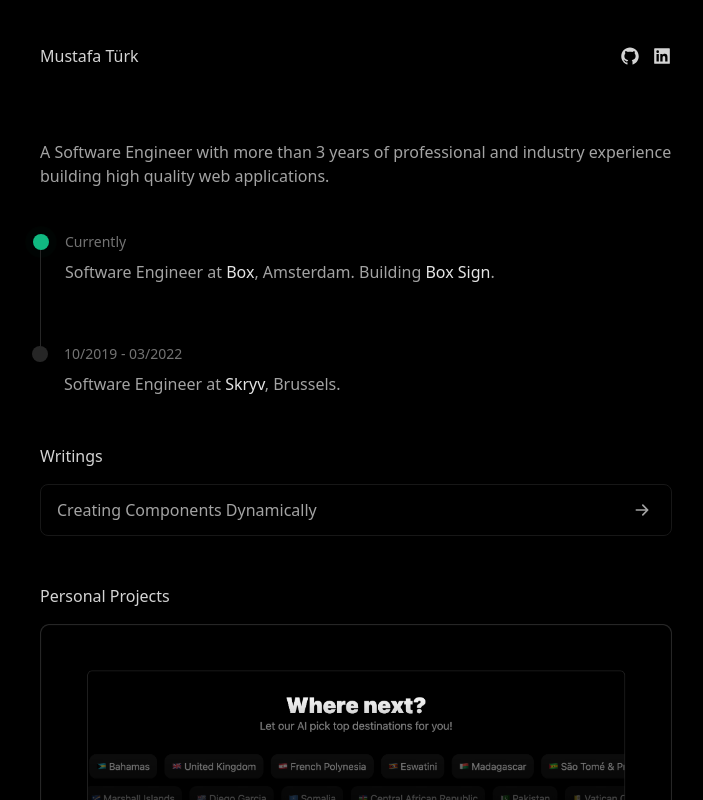
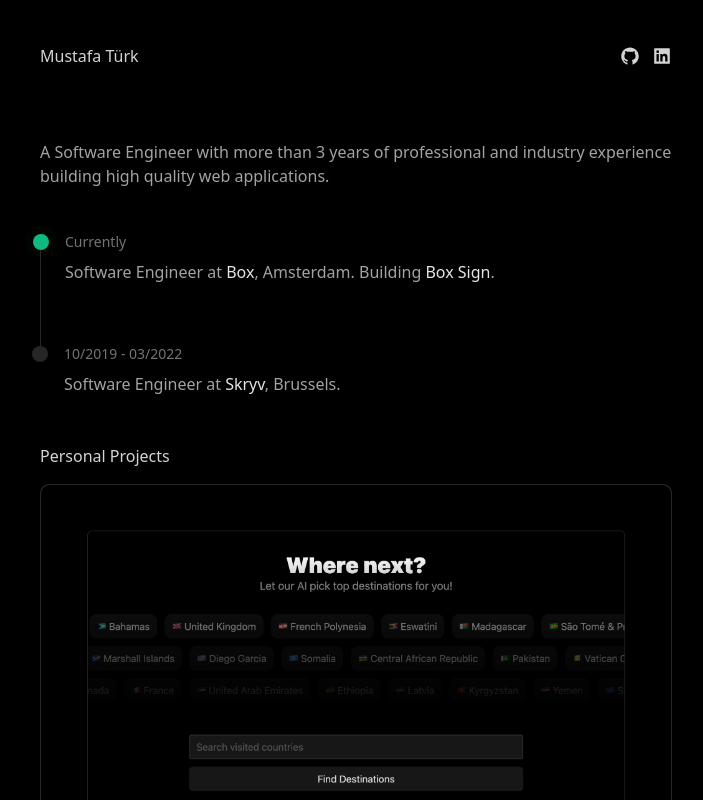
Before and after one commit to mustafa-turk/www, a Next.js app: page / in a window 1280 px wide. Shown: the top 800 px of the page, without its empty margins (284-987 px from the left). Built offline with nearby package versions, Linux system fonts and the light colour scheme; a web font is replaced by a local one.

Commit message:
remove temporarly writings

```diff
--- a/src/pages/index.js
+++ b/src/pages/index.js
@@ -54,18 +54,6 @@
           </Timeline>
         </Section>
 
-        <Section index={3}>
-          <Section.Heading>Writings</Section.Heading>
-          <Section.Body>
-            <Block
-              metadata='2023'
-              href='/writings/creating-dynamic-react-components'
-            >
-              Creating Components Dynamically
-            </Block>
-          </Section.Body>
-        </Section>
-
         <Section index={4}>
           <Section.Heading>Personal Projects</Section.Heading>
           <Section.Body>
```
